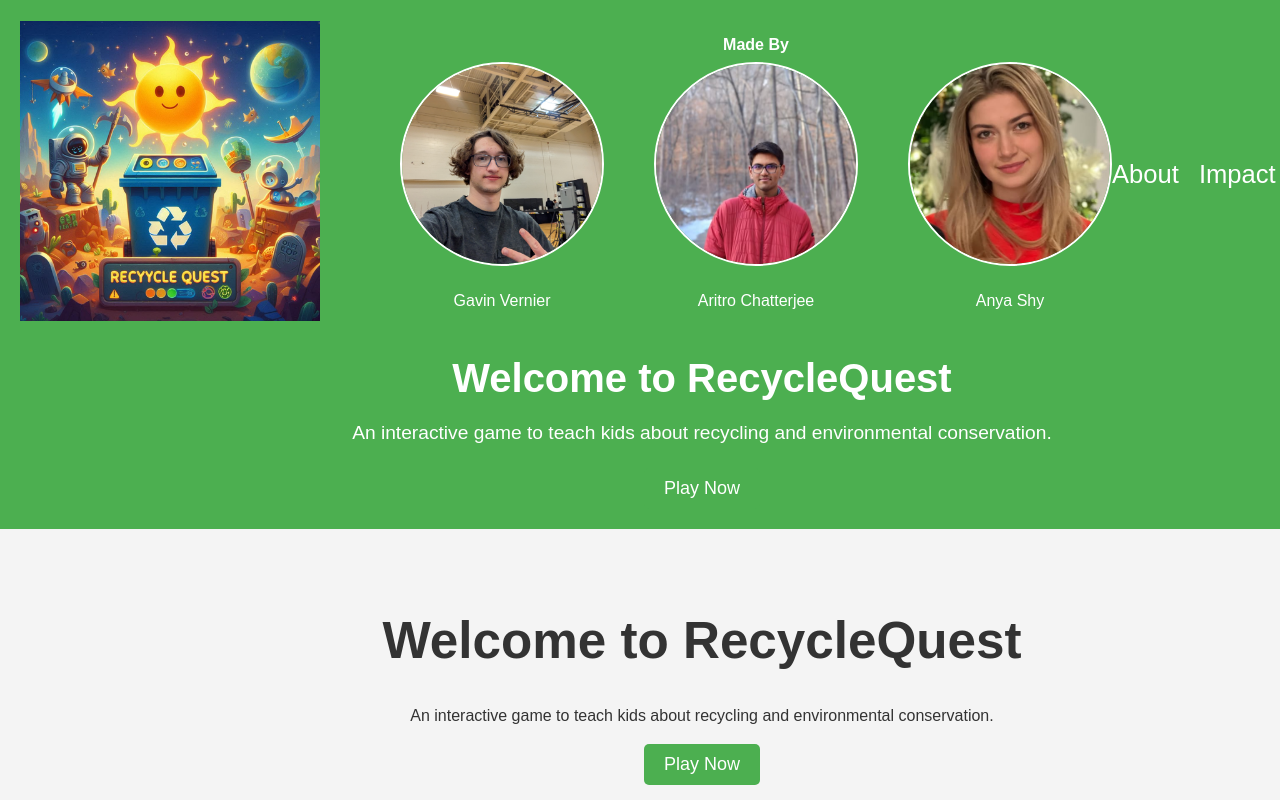
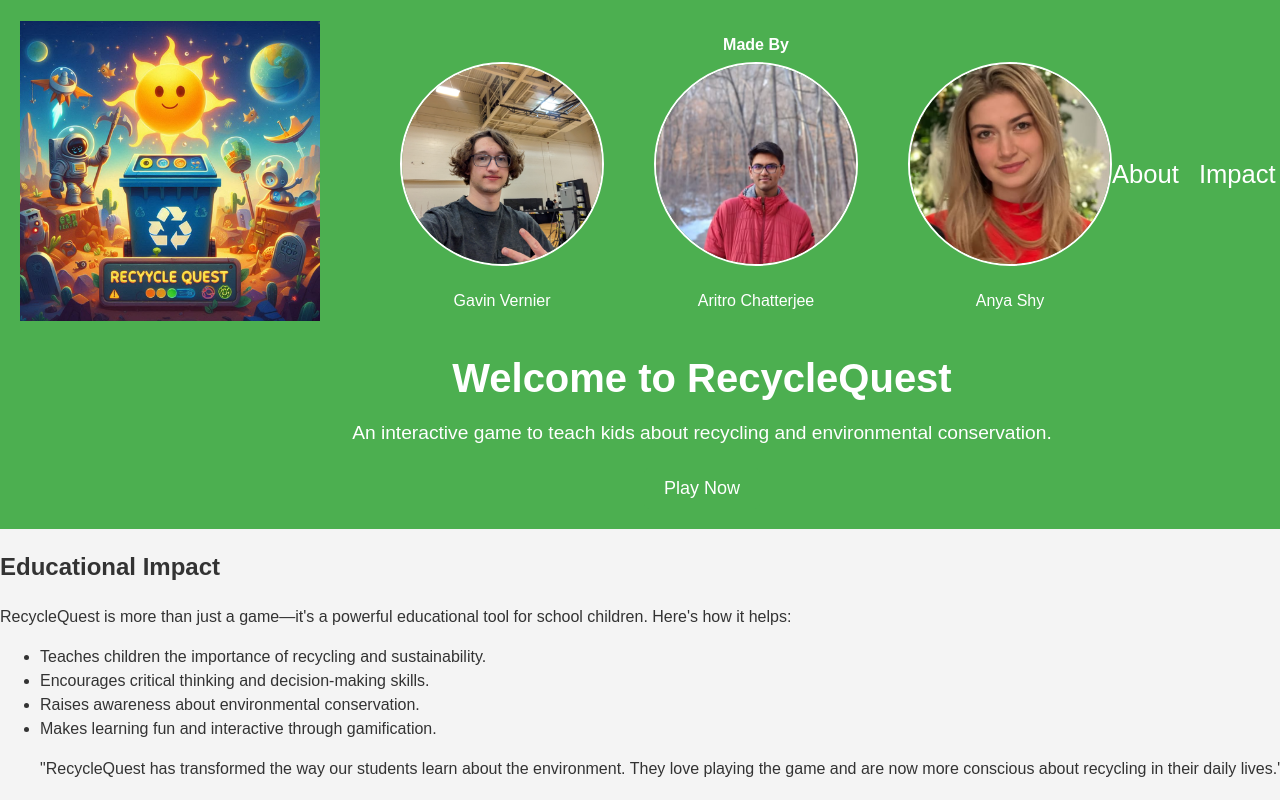
Before and after one commit to GavinV09/recycling-game, a React (Vite) app in the folder frontend/: page / in a window 1280 px wide. Shown: the top 800 px of the page. Built offline with nearby package versions, Linux system fonts and the light colour scheme.

Commit message:
commit 11

```diff
--- a/frontend/src/App.jsx
+++ b/frontend/src/App.jsx
@@ -4,7 +4,6 @@ import { DndProvider } from "react-dnd";
 import { HTML5Backend } from "react-dnd-html5-backend";
 import Header from "./components/Header";
 import Footer from "./components/Footer";
-import Home from "./components/Home";
 import About from "./components/About";
 import Contact from "./components/Contact";
 import GameContainer from "./components/GameContainer";
@@ -18,7 +17,6 @@ function App() {
       <Router>
         <Header />
         <Routes>
-          <Route path="/" element={<Home />} />
           <Route path="/about" element={<About />} />
           <Route path="/contact" element={<Contact />} />
           <Route
--- a/frontend/src/components/Home.jsx
+++ /dev/null
@@ -1,17 +0,0 @@
-import React from "react";
-import { Link } from "react-router-dom"; // Import Link
-import "../App.css"; // Correct import path
-
-function Home() {
-    return (
-      <div className="home">
-        <h1>Welcome to RecycleQuest</h1>
-        <p>An interactive game to teach kids about recycling and environmental conservation.</p>
-        <Link to="/game"> {/* Use Link for navigation */}
-          <button className="cta-button">Play Now</button>
-        </Link>
-      </div>
-    );
-  }
-
-  export default Home;
```
